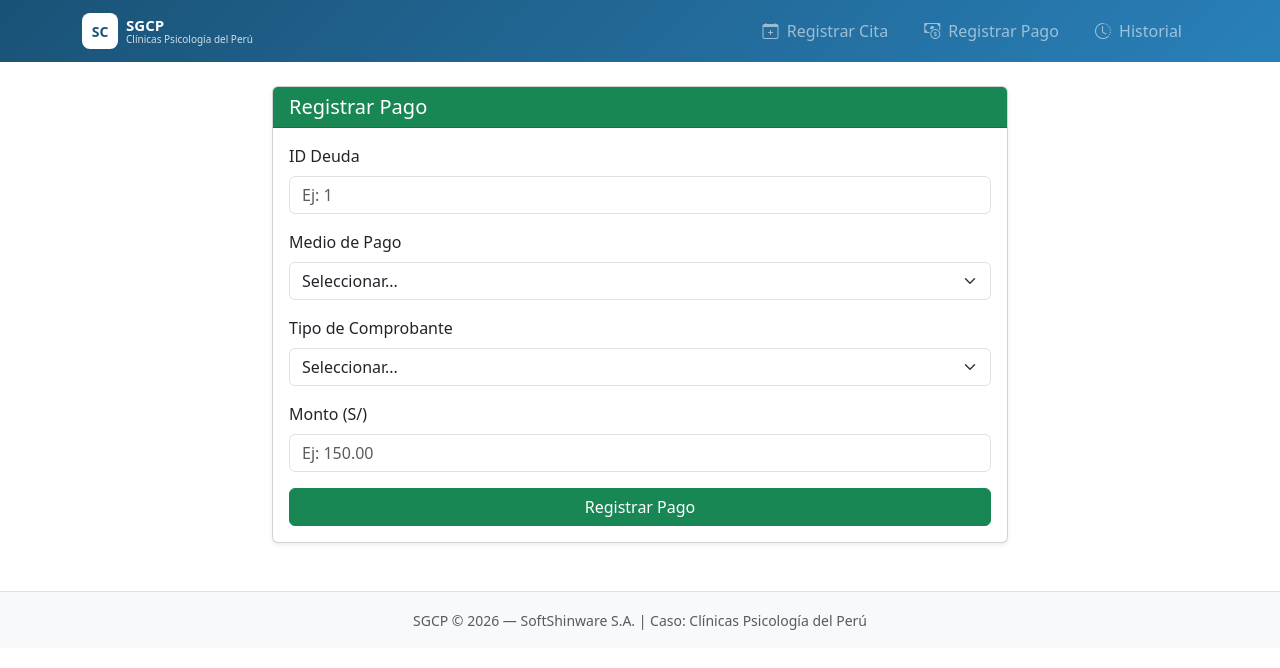
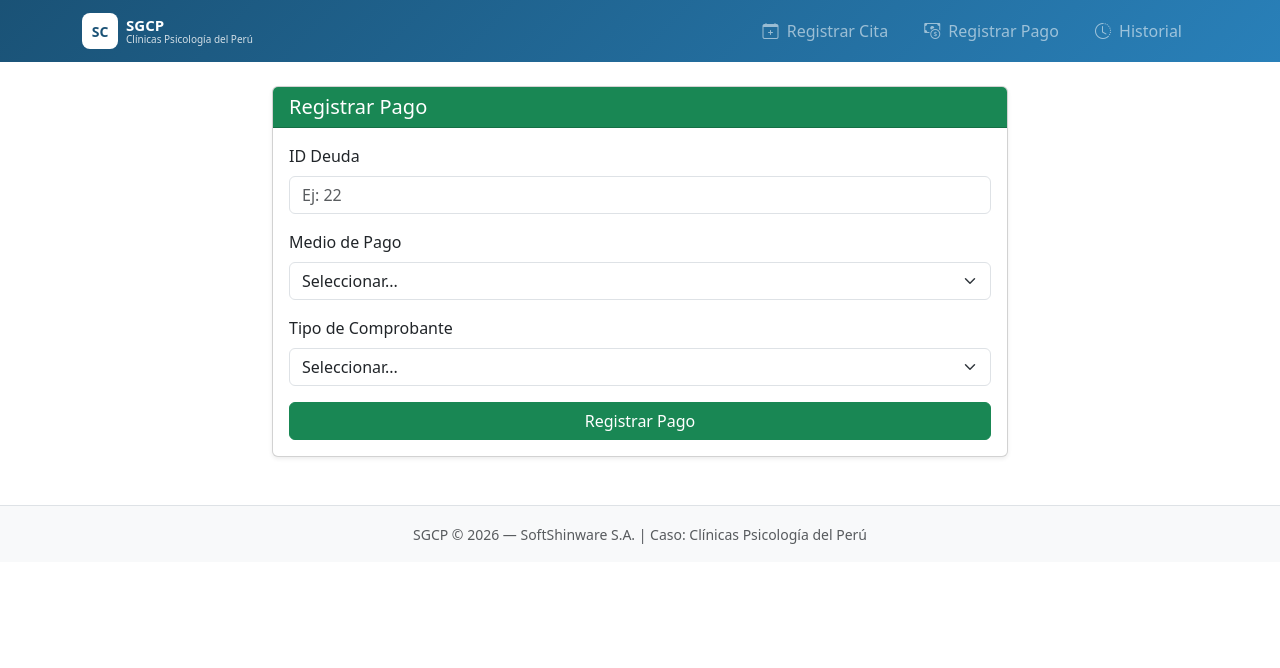
Before and after one commit to shin2703/sgcp-frontend, an Angular app: page /pagos in a window 1280 px wide. Shown: the top 668 px of the page. Built offline with nearby package versions, Linux system fonts and the light colour scheme.

Commit message:
fix: corregir captura de selects en formulario de pagos

```diff
--- a/src/app/components/pagos/pagos.html
+++ b/src/app/components/pagos/pagos.html
@@ -10,11 +10,13 @@
 
         <div class="mb-3">
           <label class="form-label">ID Deuda</label>
-          <input type="number" class="form-control" [(ngModel)]="pago.deudaId" placeholder="Ej: 1">
+          <input type="number" class="form-control" [(ngModel)]="pago.deudaId" placeholder="Ej: 22">
         </div>
         <div class="mb-3">
           <label class="form-label">Medio de Pago</label>
-          <select class="form-select" [(ngModel)]="pago.medioPago">
+          <select class="form-select"
+            [value]="pago.medioPago"
+            (change)="pago.medioPago = $any($event.target).value">
             <option value="">Seleccionar...</option>
             <option value="efectivo">Efectivo</option>
             <option value="tarjeta">Tarjeta</option>
@@ -23,15 +25,13 @@
         </div>
         <div class="mb-3">
           <label class="form-label">Tipo de Comprobante</label>
-          <select class="form-select" [(ngModel)]="pago.tipo">
+          <select class="form-select"
+            [value]="pago.tipoComprobante"
+            (change)="pago.tipoComprobante = $any($event.target).value">
             <option value="">Seleccionar...</option>
             <option value="boleta">Boleta</option>
             <option value="factura">Factura</option>
           </select>
-        </div>
-        <div class="mb-3">
-          <label class="form-label">Monto (S/)</label>
-          <input type="number" class="form-control" [(ngModel)]="pago.monto" placeholder="Ej: 150.00">
         </div>
         <button class="btn btn-success w-100" (click)="registrar()">Registrar Pago</button>
       </div>
--- a/src/app/components/pagos/pagos.ts
+++ b/src/app/components/pagos/pagos.ts
@@ -10,7 +10,7 @@ import { SgcpService } from '../../services/sgcp';
   styleUrl: './pagos.css'
 })
 export class Pagos {
-  pago = { deudaId: null, medioPago: '', tipo: '', monto: null };
+  pago = { deudaId: null, medioPago: '', tipoComprobante: '', monto: null };
   mensaje = '';
   error = '';
 
@@ -19,12 +19,21 @@ export class Pagos {
   registrar() {
     this.mensaje = '';
     this.error = '';
-    this.sgcpService.registrarPago(this.pago).subscribe({
+
+    const payload = {
+      deudaId: this.pago.deudaId,
+      medioPago: this.pago.medioPago,
+      tipoComprobante: this.pago.tipoComprobante
+    };
+
+    this.sgcpService.registrarPago(payload).subscribe({
       next: (res: any) => {
-        this.mensaje = `Pago registrado correctamente. Comprobante: ${res.numero}`;
-        this.pago = { deudaId: null, medioPago: '', tipo: '', monto: null };
+        this.mensaje = `Pago registrado. Comprobante: ${res.numero} — Cita: ${res.citaEstado}`;
+        this.pago = { deudaId: null, medioPago: '', tipoComprobante: '', monto: null };
       },
-      error: () => { this.error = 'Error al registrar el pago. Verifica los datos.'; }
+      error: (err: any) => {
+        this.error = `Error ${err.status}: ${err.error?.message || 'Verifica los datos.'}`;
+      }
     });
   }
 }
```
